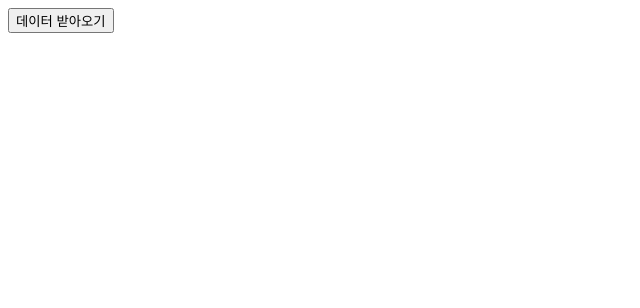
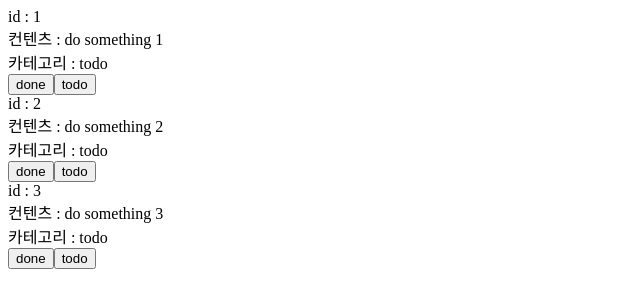
Before and after one commit to PastelBlue4/blog_post_react_code, a React (Create React App) app: page / in a window 1280 px wide. Shown: the top 308 px of the page, without its empty margins (0-640 px from the left). Built offline with nearby package versions, Linux system fonts and the light colour scheme.

Commit message:
[feat] todo logic test

```diff
--- /dev/null
+++ b/src/2.Array/TodoLogicTest.js
@@ -0,0 +1,44 @@
+import React, { useState } from "react";
+
+export const TodoLogicTest = () => {
+  const [testArray, setTestArray] = useState([
+    { id: 1, category: "todo", contents: "do something 1 " },
+    { id: 2, category: "todo", contents: "do something 2 " },
+    { id: 3, category: "todo", contents: "do something 3 " },
+  ]);
+
+  console.log(testArray);
+
+  const onCategoryChange = (newCategory, index) => {
+    let newArray = [...testArray];
+    newArray[index].category = newCategory;
+    setTestArray(newArray);
+  };
+
+  return (
+    <>
+      {testArray.map((data, index) => (
+        <div key={index + 223}>
+          <div>id : {data.id}</div>
+          <div>컨텐츠 : {data.contents}</div>
+          <div>카테고리 : {data.category}</div>
+          <button
+            onClick={() => {
+              onCategoryChange("done", index);
+            }}
+          >
+            done
+          </button>
+
+          <button
+            onClick={() => {
+              onCategoryChange("todo", index);
+            }}
+          >
+            todo
+          </button>
+        </div>
+      ))}
+    </>
+  );
+};
--- a/src/App.js
+++ b/src/App.js
@@ -1,11 +1,12 @@
 import "./App.css";
 
 import PropsLayout from "./1.Props/PropsLayout";
+import { TodoLogicTest } from "./2.Array/TodoLogicTest";
 
 function App() {
   return (
     <>
-      <PropsLayout />
+      <TodoLogicTest />
     </>
   );
 }
```
